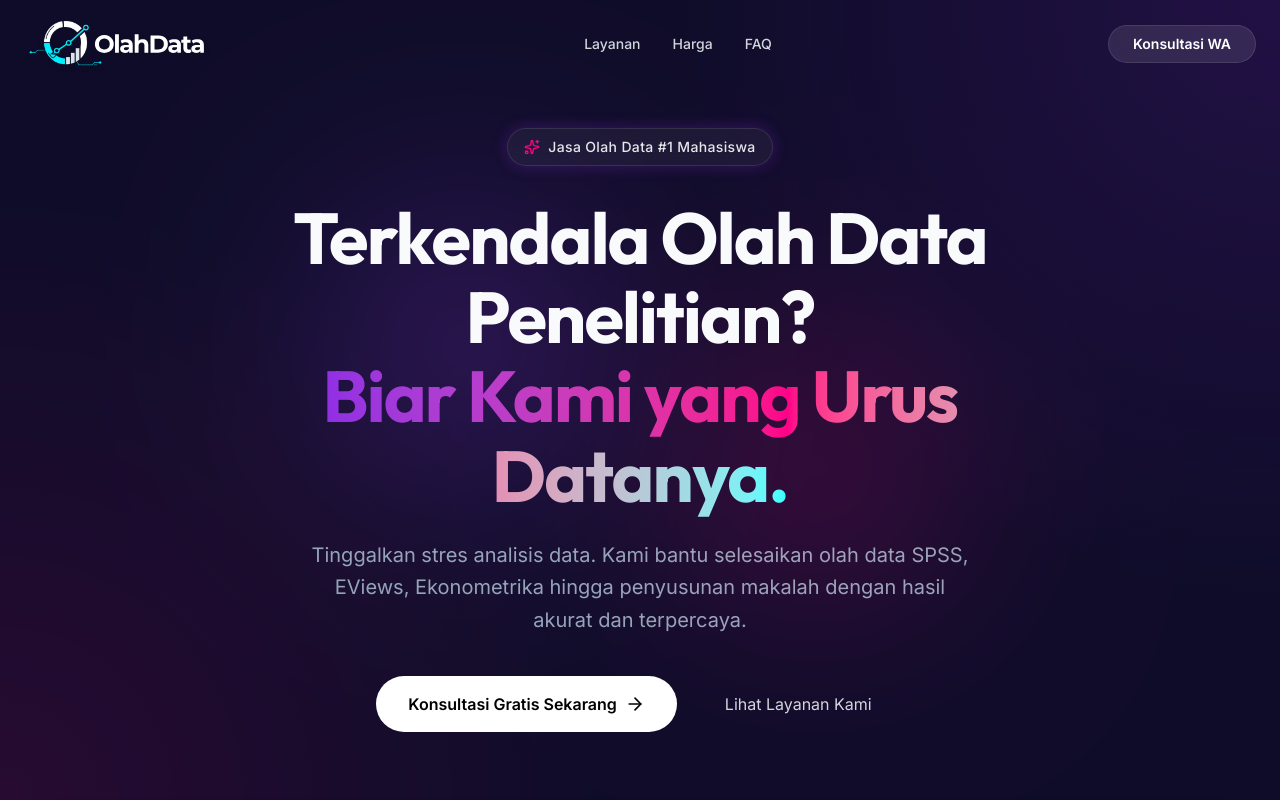
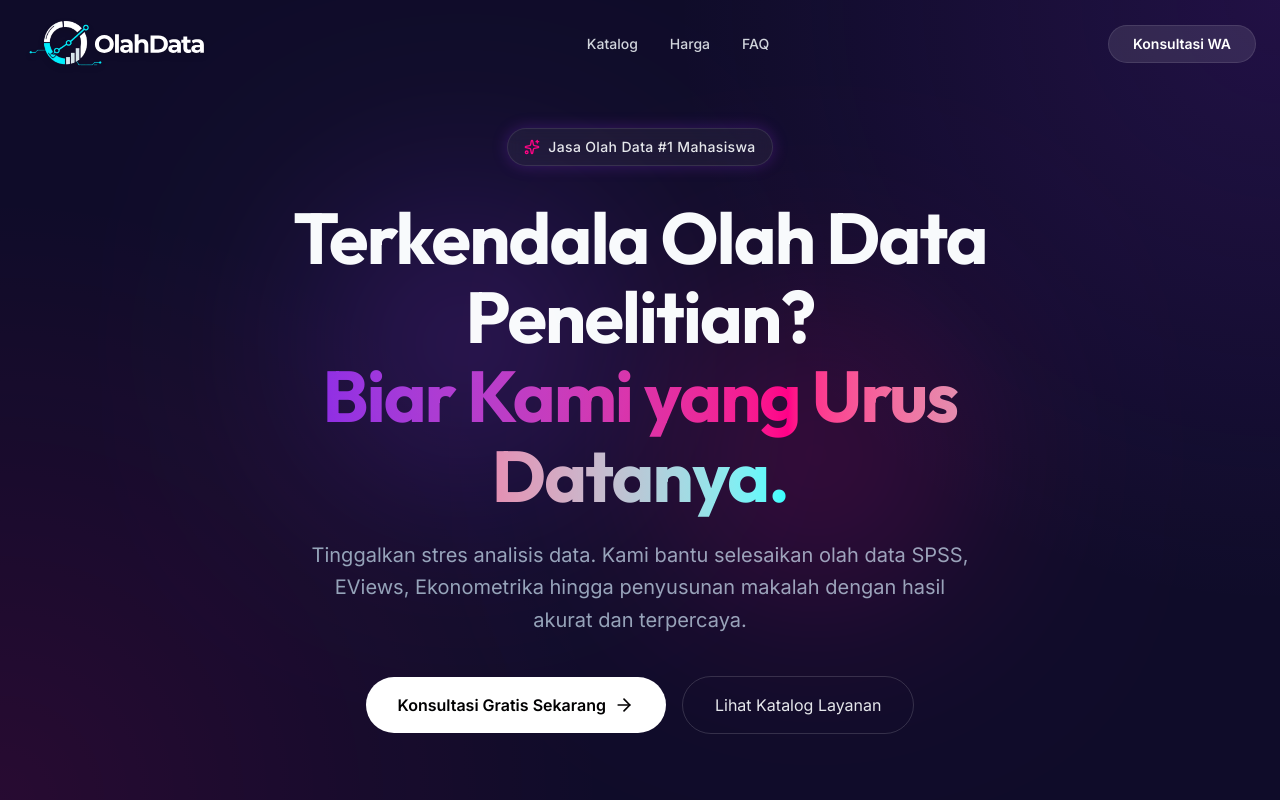
Before and after one commit to erzeddd-dev/landing-page, a Next.js app: page / in a window 1280 px wide. Shown: the top 800 px of the page. Built offline with nearby package versions, Linux system fonts and the light colour scheme.

Commit message:
feat: mobile dropdown menu + move catalog higher + clearer catalog CTAs

```diff
--- a/src/app/page.tsx
+++ b/src/app/page.tsx
@@ -12,12 +12,13 @@ export default function Home() {
     <main className="relative min-h-screen overflow-hidden">
       <Hero />
 
-      <TrustBadges />
+      {/* Katalog ditaruh langsung setelah Hero agar customer cepat menemukan layanan */}
+      <ServiceCatalog />
 
       {/* Divider */}
       <div className="w-full h-[1px] bg-gradient-to-r from-transparent via-white/10 to-transparent my-12" />
 
-      <ServiceCatalog />
+      <TrustBadges />
 
       {/* Divider */}
       <div className="w-full h-[1px] bg-gradient-to-r from-transparent via-white/10 to-transparent my-12" />
--- a/src/components/Hero.tsx
+++ b/src/components/Hero.tsx
@@ -10,7 +10,7 @@ export default function Hero() {
   };
 
   return (
-    <section className="relative pt-32 pb-20 px-6 max-w-7xl mx-auto flex flex-col items-center text-center">
+    <section className="relative pt-32 pb-16 px-6 max-w-7xl mx-auto flex flex-col items-center text-center">
       <motion.div
         initial={{ opacity: 0, y: 20 }}
         animate={{ opacity: 1, y: 0 }}
@@ -54,9 +54,9 @@ export default function Hero() {
 
           <a
             href="#layanan"
-            className="inline-flex items-center justify-center px-8 py-4 text-gray-300 hover:text-white transition-colors"
+            className="inline-flex items-center justify-center px-8 py-4 rounded-full border border-white/15 text-gray-200 hover:text-white hover:bg-white/5 transition-colors"
           >
-            Lihat Layanan Kami
+            Lihat Katalog Layanan
           </a>
         </motion.div>
       </motion.div>
--- a/src/components/Navbar.tsx
+++ b/src/components/Navbar.tsx
@@ -2,11 +2,19 @@
 
 import Link from "next/link";
 import Image from "next/image";
-import { motion } from "framer-motion";
+import { motion, AnimatePresence } from "framer-motion";
 import { useEffect, useState } from "react";
+import { Menu, X } from "lucide-react";
+
+const NAV_LINKS = [
+  { href: "#layanan", label: "Katalog" },
+  { href: "#harga", label: "Harga" },
+  { href: "#faq", label: "FAQ" },
+];
 
 export default function Navbar() {
   const [isScrolled, setIsScrolled] = useState(false);
+  const [isOpen, setIsOpen] = useState(false);
 
   useEffect(() => {
     const handleScroll = () => {
@@ -16,22 +24,39 @@ export default function Navbar() {
     return () => window.removeEventListener("scroll", handleScroll);
   }, []);
 
+  // Prevent body scroll when mobile menu is open
+  useEffect(() => {
+    if (isOpen) {
+      document.body.style.overflow = "hidden";
+    } else {
+      document.body.style.overflow = "";
+    }
+    return () => {
+      document.body.style.overflow = "";
+    };
+  }, [isOpen]);
+
+  const handleNavClick = () => {
+    setIsOpen(false);
+  };
+
   return (
     <motion.header
       initial={{ y: -100 }}
       animate={{ y: 0 }}
       transition={{ type: "spring", stiffness: 100, damping: 20 }}
-      className={`fixed top-0 left-0 right-0 z-40 transition-all duration-300 ${isScrolled
-          ? "bg-black/40 backdrop-blur-md border-b border-glass-border shadow-lg py-3"
+      className={`fixed top-0 left-0 right-0 z-50 transition-all duration-300 ${
+        isScrolled || isOpen
+          ? "bg-black/60 backdrop-blur-md border-b border-glass-border shadow-lg py-3"
           : "bg-transparent py-5"
-        }`}
+      }`}
     >
       <div className="max-w-7xl mx-auto px-6 flex items-center justify-between">
-        <Link href="/">
+        <Link href="/" onClick={handleNavClick}>
           <div className="relative h-10 w-48 sm:h-12 sm:w-56 cursor-pointer">
             <Image
               src="/logo.svg"
-              alt="Jasa Olah Data Pro Logo"
+              alt="Uji Data - Jasa Olah Data Penelitian"
               fill
               className="object-contain object-left drop-shadow-md"
               priority
@@ -39,21 +64,86 @@ export default function Navbar() {
           </div>
         </Link>
 
+        {/* Desktop nav */}
         <nav className="hidden md:flex items-center gap-8">
-          <a href="#layanan" className="text-sm font-medium text-gray-300 hover:text-white transition-colors">Layanan</a>
-          <a href="#harga" className="text-sm font-medium text-gray-300 hover:text-white transition-colors">Harga</a>
-          <a href="#faq" className="text-sm font-medium text-gray-300 hover:text-white transition-colors">FAQ</a>
+          {NAV_LINKS.map((link) => (
+            <a
+              key={link.href}
+              href={link.href}
+              className="text-sm font-medium text-gray-300 hover:text-white transition-colors"
+            >
+              {link.label}
+            </a>
+          ))}
         </nav>
 
+        {/* Desktop WA button */}
         <a
           href="https://wa.me/6285713071197?text=Halo%20kak%2C%20saya%20mau%20konsultasi%20jasa%20olah%20data"
           target="_blank"
           rel="noopener noreferrer"
-          className="hidden sm:inline-flex px-6 py-2 rounded-full bg-white/10 hover:bg-white/20 border border-white/10 text-white text-sm font-semibold transition-all hover:scale-105"
+          className="hidden md:inline-flex px-6 py-2 rounded-full bg-white/10 hover:bg-white/20 border border-white/10 text-white text-sm font-semibold transition-all hover:scale-105"
         >
           Konsultasi WA
         </a>
+
+        {/* Mobile hamburger */}
+        <button
+          type="button"
+          onClick={() => setIsOpen((prev) => !prev)}
+          className="md:hidden inline-flex items-center justify-center w-10 h-10 rounded-full bg-white/10 border border-white/10 text-white hover:bg-white/20 transition-colors"
+          aria-label={isOpen ? "Tutup menu" : "Buka menu"}
+          aria-expanded={isOpen}
+        >
+          {isOpen ? <X className="w-5 h-5" /> : <Menu className="w-5 h-5" />}
+        </button>
       </div>
+
+      {/* Mobile dropdown from top */}
+      <AnimatePresence>
+        {isOpen && (
+          <motion.div
+            initial={{ opacity: 0, height: 0 }}
+            animate={{ opacity: 1, height: "auto" }}
+            exit={{ opacity: 0, height: 0 }}
+            transition={{ duration: 0.25, ease: "easeOut" }}
+            className="md:hidden overflow-hidden border-t border-white/10 bg-black/80 backdrop-blur-xl"
+          >
+            <nav className="flex flex-col px-6 py-4 gap-1">
+              {NAV_LINKS.map((link, idx) => (
+                <motion.a
+                  key={link.href}
+                  href={link.href}
+                  onClick={handleNavClick}
+                  initial={{ opacity: 0, y: -8 }}
+                  animate={{ opacity: 1, y: 0 }}
+                  transition={{ delay: idx * 0.05 }}
+                  className={`py-3 px-4 rounded-xl text-base font-medium transition-colors ${
+                    idx === 0
+                      ? "text-white bg-white/10 border border-white/10"
+                      : "text-gray-300 hover:text-white hover:bg-white/5"
+                  }`}
+                >
+                  {link.label}
+                </motion.a>
+              ))}
+
+              <motion.a
+                href="https://wa.me/6285713071197?text=Halo%20kak%2C%20saya%20mau%20konsultasi%20jasa%20olah%20data"
+                target="_blank"
+                rel="noopener noreferrer"
+                onClick={handleNavClick}
+                initial={{ opacity: 0, y: -8 }}
+                animate={{ opacity: 1, y: 0 }}
+                transition={{ delay: 0.15 }}
+                className="mt-3 py-3.5 px-4 rounded-full text-center text-sm font-semibold bg-white text-black hover:scale-[1.02] active:scale-95 transition-transform"
+              >
+                Konsultasi WA
+              </motion.a>
+            </nav>
+          </motion.div>
+        )}
+      </AnimatePresence>
     </motion.header>
   );
 }
```
